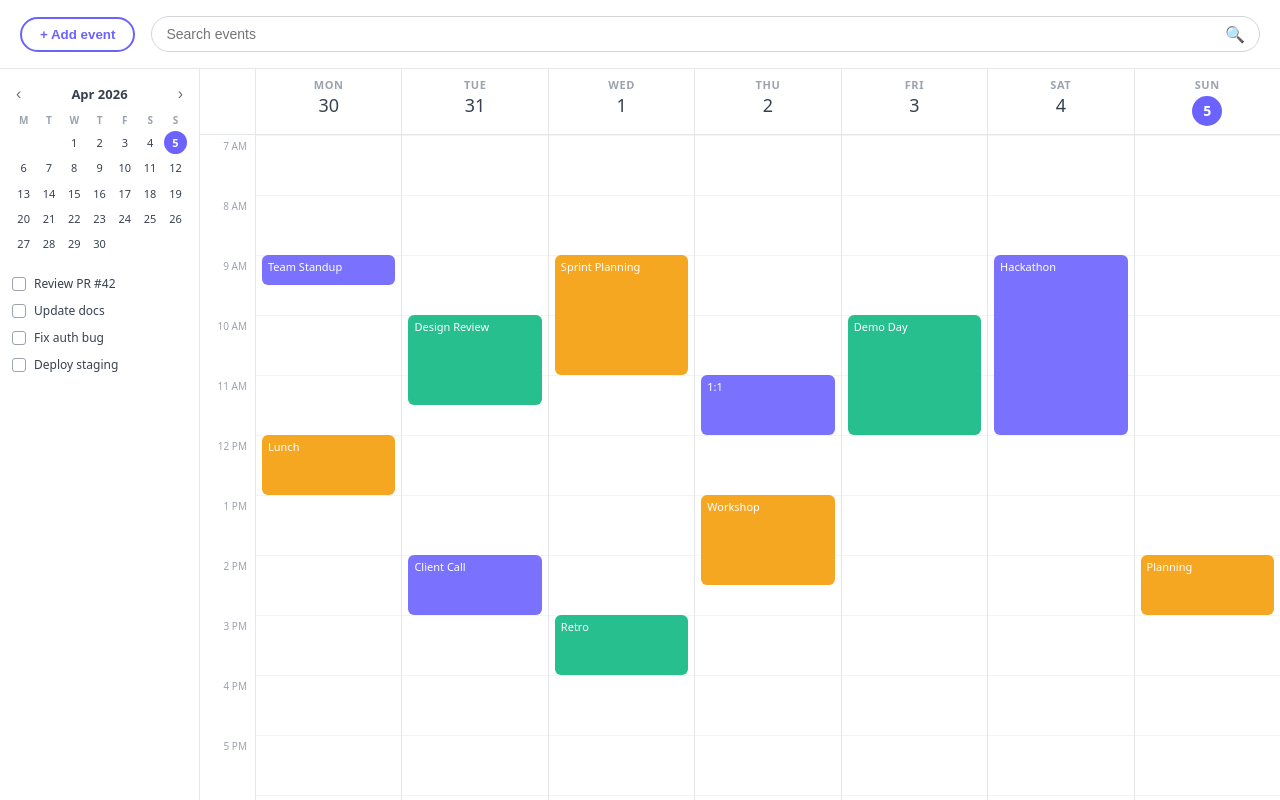
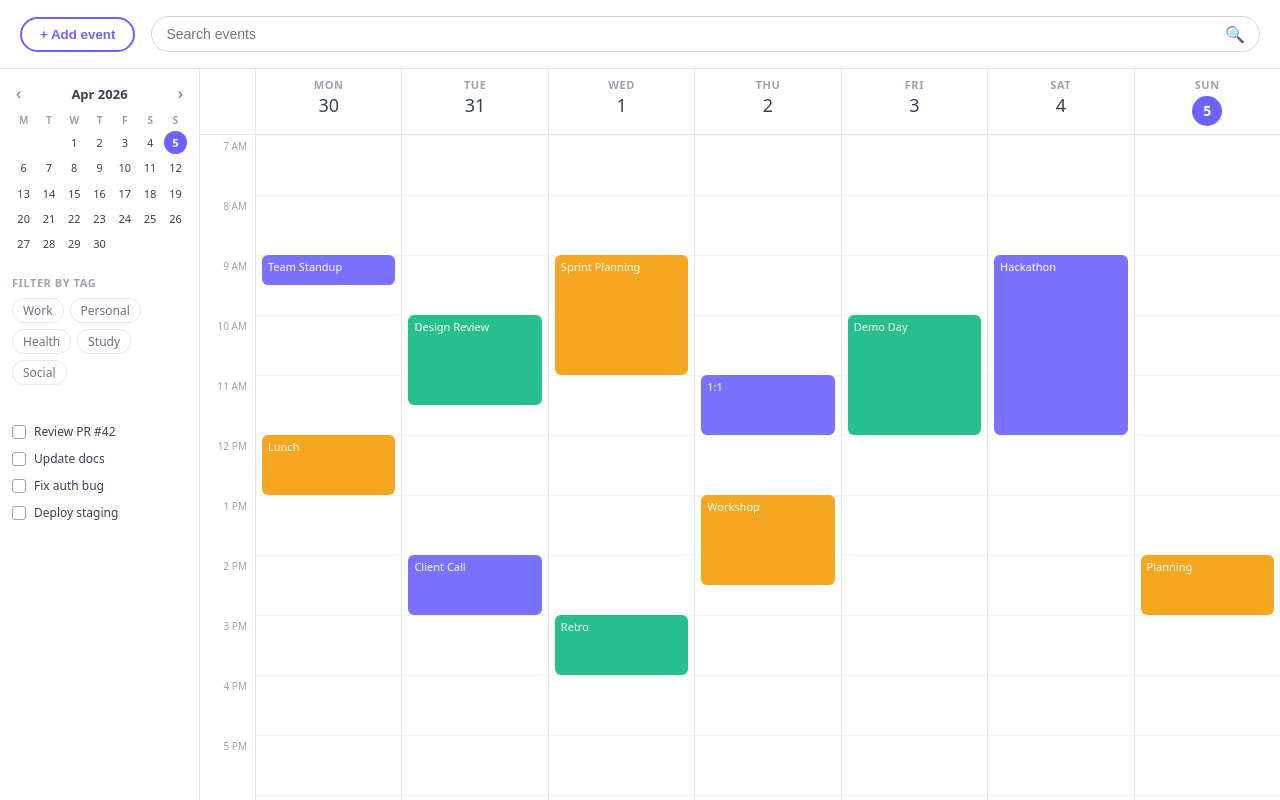
Before and after one commit to ediegotorres/project-deliverable, a React app in the folder frontend/: page / in a window 1280 px wide. Built offline with nearby package versions, Linux system fonts and the light colour scheme; the HTML template or start-up script is replaced by a standard one.

Commit message:
added filter to ui and dummy tags to sample evets

```diff
--- a/frontend/src/Calendar.css
+++ b/frontend/src/Calendar.css
@@ -112,6 +112,55 @@
 .mini-cal-day:not(.empty):hover { background: #ede9fe; }
 .mini-cal-day.today { background: #6c63ff; color: #fff; font-weight: 600; }
 .mini-cal-day.empty { cursor: default; }
+
+/* Tag Filter */
+.filter-section {
+  margin-bottom: 18px;
+}
+.filter-title {
+  display: block;
+  font-size: 11px;
+  font-weight: 600;
+  text-transform: uppercase;
+  letter-spacing: 0.05em;
+  color: #9ca3af;
+  margin-bottom: 8px;
+}
+.filter-tags {
+  display: flex;
+  flex-wrap: wrap;
+  gap: 6px;
+}
+.filter-tag {
+  font-size: 12px;
+  padding: 3px 10px;
+  border-radius: 12px;
+  border: 1.5px solid #e5e7eb;
+  color: #6b7280;
+  cursor: pointer;
+  user-select: none;
+  transition: background 0.15s, color 0.15s, border-color 0.15s;
+}
+.filter-tag:hover {
+  border-color: #6c63ff;
+  color: #6c63ff;
+}
+.filter-tag-active {
+  background: #6c63ff;
+  color: #fff;
+  border-color: #6c63ff;
+}
+.filter-clear {
+  margin-top: 8px;
+  font-size: 11px;
+  background: none;
+  border: none;
+  color: #9ca3af;
+  cursor: pointer;
+  padding: 0;
+  text-decoration: underline;
+}
+.filter-clear:hover { color: #6c63ff; }
 
 .task-list {
   list-style: none;
--- a/frontend/src/Calendar.jsx
+++ b/frontend/src/Calendar.jsx
@@ -24,17 +24,19 @@ function getWeekDates() {
 const t = (hour, min = 0) => (hour - START_HOUR) * HOUR_HEIGHT + (min / 60) * HOUR_HEIGHT
 const h = (hrs) => hrs * HOUR_HEIGHT
 
+//connect to database later
 const SAMPLE_EVENTS = {
-  Mon: [{ id: 1, title: 'Team Standup', top: t(9), height: h(0.5), color: '#6c63ff' }, { id: 2, title: 'Lunch', top: t(12), height: h(1), color: '#f59e0b' }],
-  Tue: [{ id: 3, title: 'Design Review', top: t(10), height: h(1.5), color: '#10b981' }, { id: 4, title: 'Client Call', top: t(14), height: h(1), color: '#6c63ff' }],
-  Wed: [{ id: 5, title: 'Sprint Planning', top: t(9), height: h(2), color: '#f59e0b' }, { id: 6, title: 'Retro', top: t(15), height: h(1), color: '#10b981' }],
-  Thu: [{ id: 7, title: '1:1', top: t(11), height: h(1), color: '#6c63ff' }, { id: 8, title: 'Workshop', top: t(13), height: h(1.5), color: '#f59e0b' }],
-  Fri: [{ id: 9, title: 'Demo Day', top: t(10), height: h(2), color: '#10b981' }],
-  Sat: [{ id: 10, title: 'Hackathon', top: t(9), height: h(3), color: '#6c63ff' }],
-  Sun: [{ id: 11, title: 'Planning', top: t(14), height: h(1), color: '#f59e0b' }],
+  Mon: [{ id: 1, title: 'Team Standup', top: t(9), height: h(0.5), color: '#6c63ff', tags: ['Work'] }, { id: 2, title: 'Lunch', top: t(12), height: h(1), color: '#f59e0b', tags: ['Personal', 'Health'] }],
+  Tue: [{ id: 3, title: 'Design Review', top: t(10), height: h(1.5), color: '#10b981', tags: ['Work'] }, { id: 4, title: 'Client Call', top: t(14), height: h(1), color: '#6c63ff', tags: ['Work'] }],
+  Wed: [{ id: 5, title: 'Sprint Planning', top: t(9), height: h(2), color: '#f59e0b', tags: ['Work'] }, { id: 6, title: 'Retro', top: t(15), height: h(1), color: '#10b981', tags: ['Work'] }],
+  Thu: [{ id: 7, title: '1:1', top: t(11), height: h(1), color: '#6c63ff', tags: ['Work'] }, { id: 8, title: 'Workshop', top: t(13), height: h(1.5), color: '#f59e0b', tags: ['Study'] }],
+  Fri: [{ id: 9, title: 'Demo Day', top: t(10), height: h(2), color: '#10b981', tags: ['Work', 'Social'] }],
+  Sat: [{ id: 10, title: 'Hackathon', top: t(9), height: h(3), color: '#6c63ff', tags: ['Study', 'Social'] }],
+  Sun: [{ id: 11, title: 'Planning', top: t(14), height: h(1), color: '#f59e0b', tags: ['Personal'] }],
 }
-
+//should be tied to database later
 const TASKS = ['Review PR #42', 'Update docs', 'Fix auth bug', 'Deploy staging']
+//add the ability to add/remove later
 const TAG_OPTIONS = ['Work', 'Personal', 'Health', 'Study', 'Social']
 
 function MiniCalendar() {
@@ -156,6 +158,10 @@ function AddEventModal({ onClose }) {
 export default function Calendar() {
   const [search, setSearch] = useState('')
   const [showModal, setShowModal] = useState(false)
+  const [activeTags, setActiveTags] = useState([])
+
+  const toggleTagFilter = tag =>
+    setActiveTags(prev => prev.includes(tag) ? prev.filter(t => t !== tag) : [...prev, tag])
 
   return (
     <div className="cal-wrapper">
@@ -174,6 +180,23 @@ export default function Calendar() {
       <div className="cal-body">
         <div className="sidebar">
           <MiniCalendar />
+
+          <div className="filter-section">
+            <span className="filter-title">Filter by Tag</span>
+            <div className="filter-tags">
+              {TAG_OPTIONS.map(tag => (
+                <span
+                  key={tag}
+                  className={`filter-tag ${activeTags.includes(tag) ? 'filter-tag-active' : ''}`}
+                  onClick={() => toggleTagFilter(tag)}
+                >{tag}</span>
+              ))}
+            </div>
+            {activeTags.length > 0 && (
+              <button className="filter-clear" onClick={() => setActiveTags([])}>Clear</button>
+            )}
+          </div>
+
           <ul className="task-list">
             {TASKS.map((t, i) => (
               <li key={i}><span className="checkbox" /> {t}</li>
@@ -214,6 +237,7 @@ export default function Calendar() {
                     ))}
                     {SAMPLE_EVENTS[day]
                       .filter(e => e.title.toLowerCase().includes(search.toLowerCase()))
+                      .filter(e => activeTags.length === 0 || activeTags.some(tag => e.tags.includes(tag)))
                       .map(e => (
                         <div key={e.id} className="event-block"
                           style={{ top: e.top, height: e.height, background: e.color }}>
```
